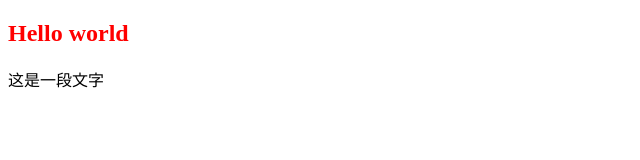
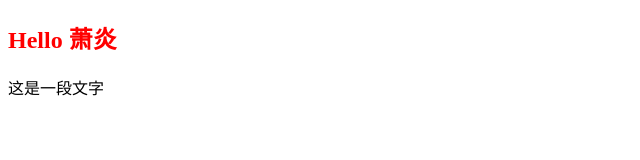
Before and after one commit to tanghongwei0/tanghongwei0.github.io, a plain HTML site: page po/index.html in a window 1280 px wide. Shown: the whole page, without its empty margins (0-640 px from the left). Drawn offline with Linux system fonts and the light colour scheme.

Commit message:
斗破苍穹

```diff
--- a/po/index.html
+++ b/po/index.html
@@ -2,12 +2,12 @@
 <html lang="en">
 <head>
     <meta charset="UTF-8">
-    <title>Document</title>
+    <title>斗破</title>
     <link rel="stylesheet" href="css/style.css">
 </head>
 <body>
 
-    <h2>Hello world</h2>
+    <h2>Hello 萧炎</h2>
     <p id="pp"></p>
 
     <script src="js/script.js"></script>
```
